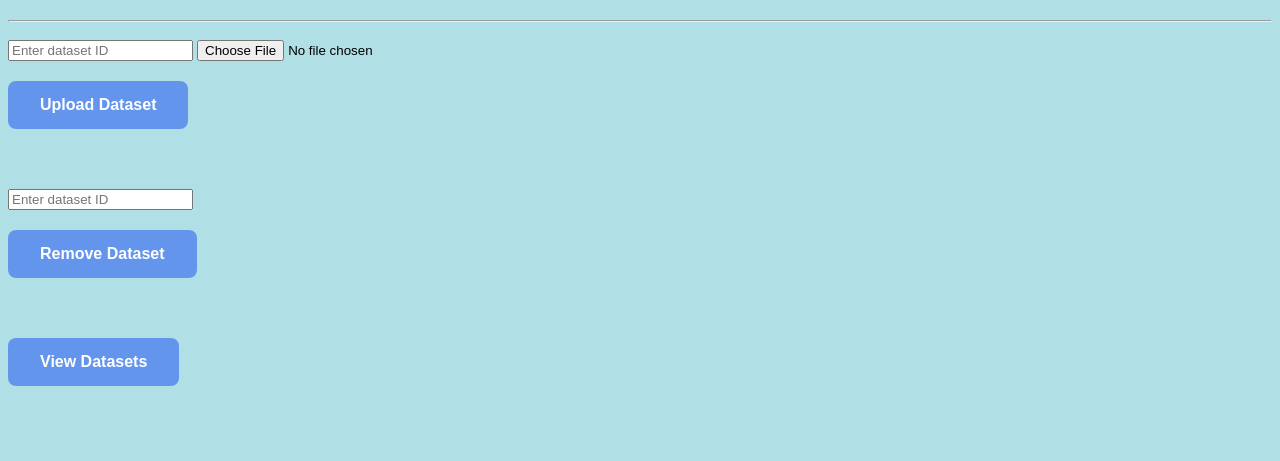
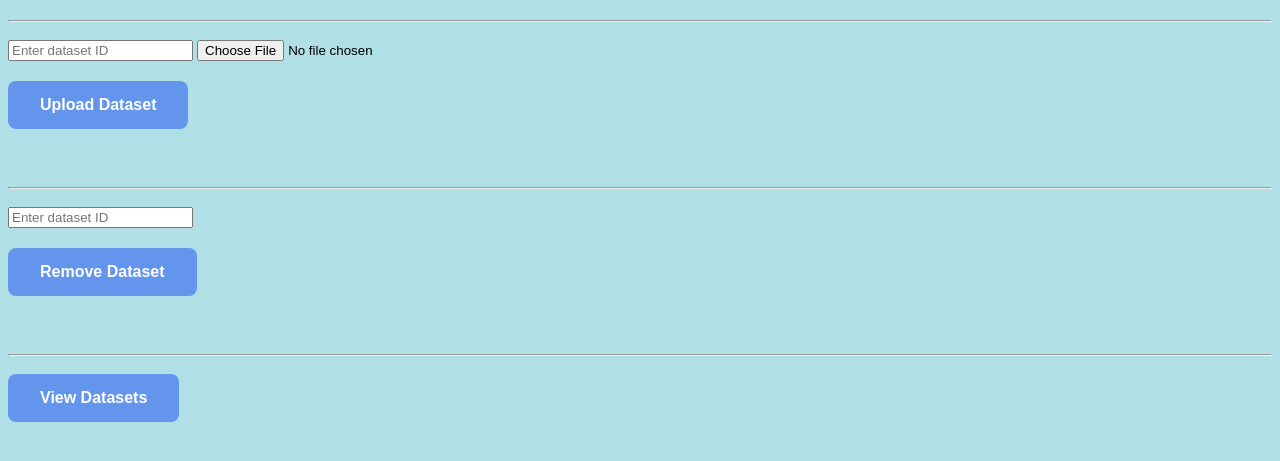
Before and after one commit to Leoqwq/Insight-UBC, a website: page frontend/public/index.html in a window 1280 px wide. Shown: the part 89-550 px from the top of the page. Drawn offline with Linux system fonts and the light colour scheme.

Commit message:
front end delete request

```diff
--- a/frontend/public/index.html
+++ b/frontend/public/index.html
@@ -14,11 +14,11 @@
 <form id="add-dataset-form">
 	<input class="input" type="text" id="dataset-id-input" placeholder="Enter dataset ID">
 	<input class="input" type="file" id="dataset-file-input"> <br>
-	<button id="add-dataset-button" class="button" type="submit">Upload Dataset</button>
+	<button id="add-dataset-button" class="button" type="submit">Upload Dataset</button><hr>
 </form>
 
 <input class="input" type="text" id="dataset-id-input-remove" placeholder="Enter dataset ID"><br>
-<button id="remove-dataset-button" class="button">Remove Dataset</button><br>
+<button id="remove-dataset-button" class="button">Remove Dataset</button><hr>
 
 <button id="view-dataset-button" class="button">View Datasets</button>
 
```
